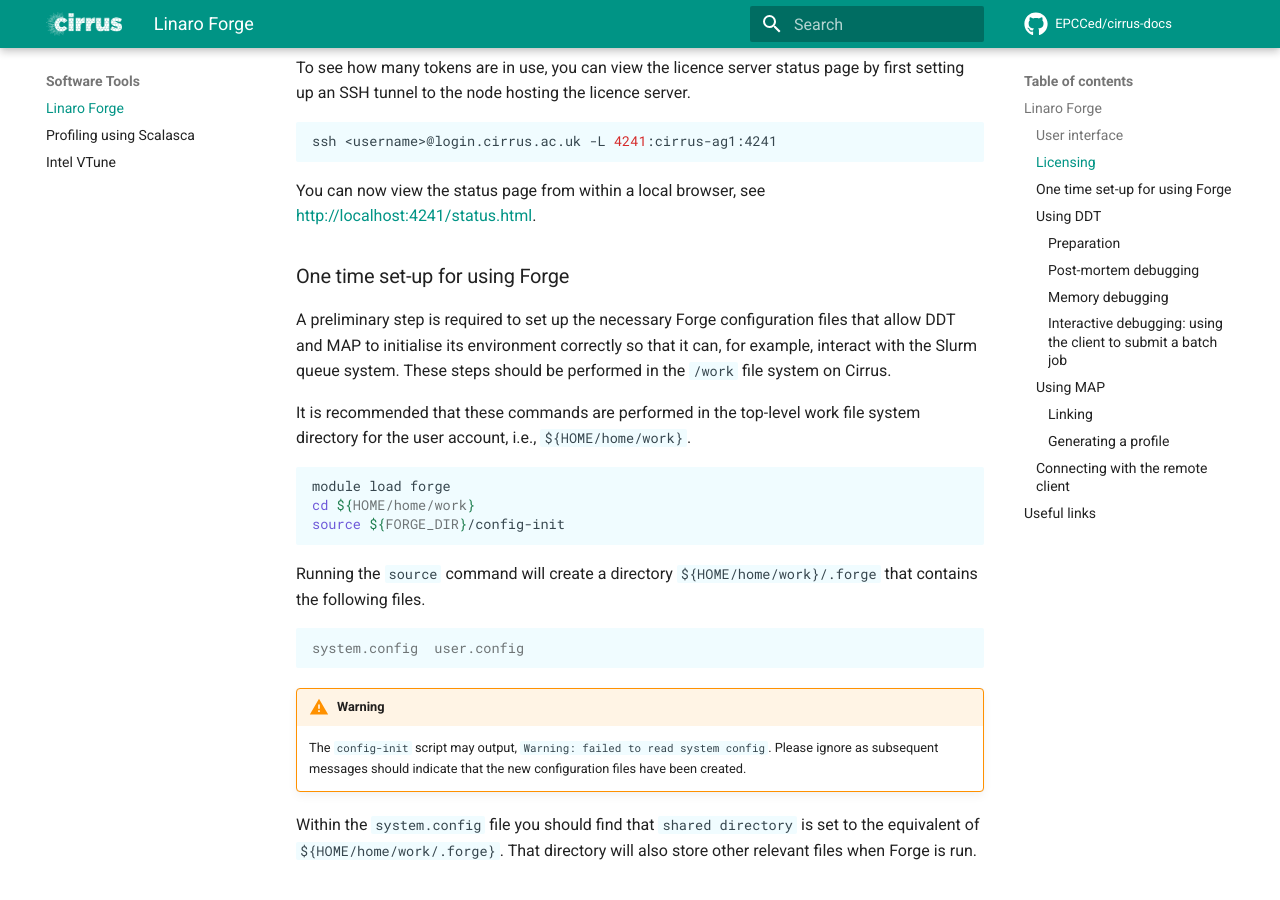
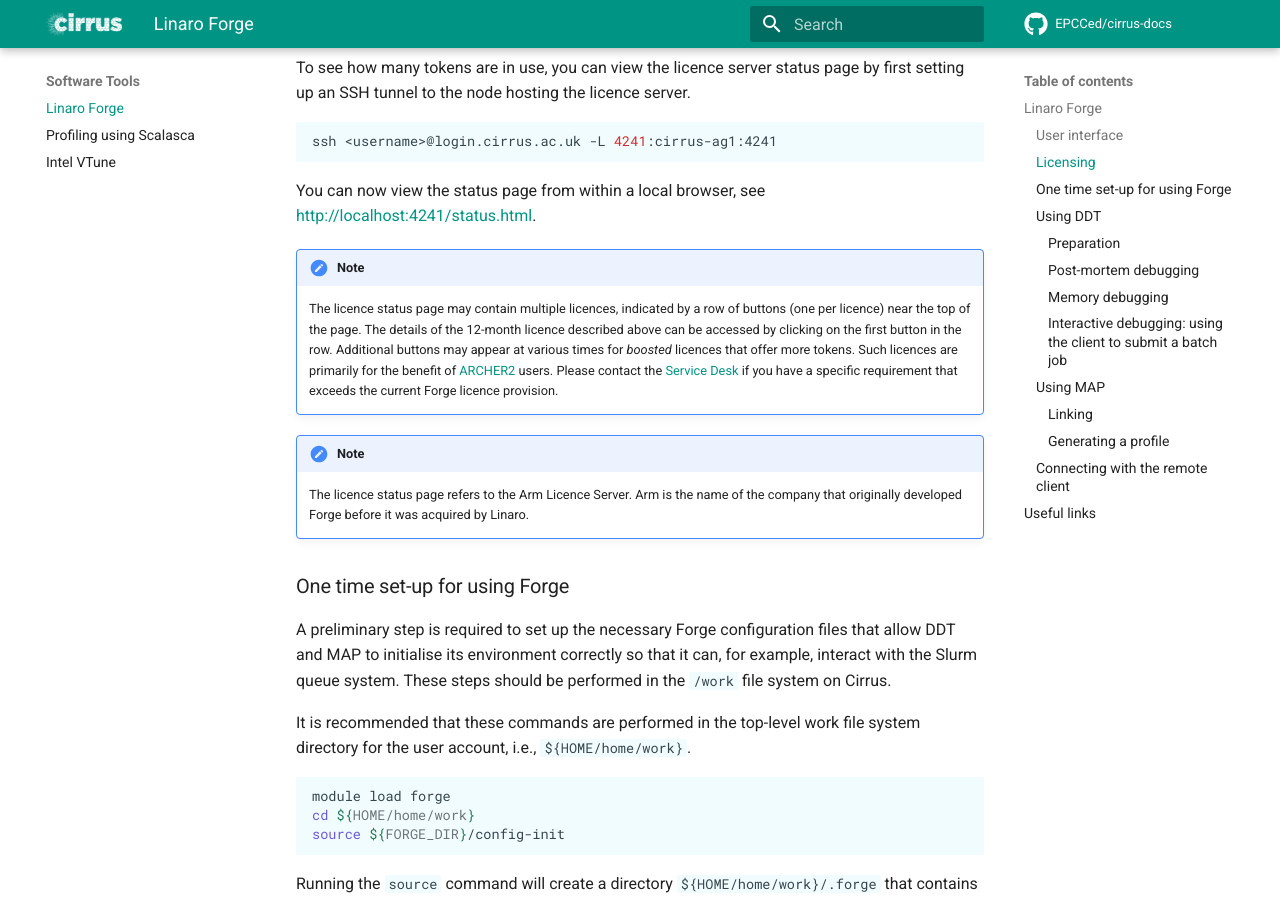
Before and after one commit to EPCCed/cirrus-docs, an MkDocs documentation site: the page built from docs/software-tools/forge.md, in a window 1280 px wide and 900 px high, scrolled down 812 px. Built offline with MkDocs 1.6.1 and Material for MkDocs 9.7.7, drawn with Linux system fonts in a browser that asks for light colours; comment, search, counter and statistics services are not loaded.

Commit message:
Added note about forge boosted licences.

````diff
--- a/docs/software-tools/forge.md
+++ b/docs/software-tools/forge.md
@@ -34,6 +34,17 @@
 ```
 
 You can now view the status page from within a local browser, see [http://localhost:4241/status.html](http://localhost:4241/status.html).
+
+!!! note
+    The licence status page may contain multiple licences, indicated by a row of buttons (one per licence) near the top of the page.
+    The details of the 12-month licence described above can be accessed by clicking on the first button in the row.
+    Additional buttons may appear at various times for *boosted* licences that offer more tokens. Such licences are primarily for the
+    benefit of [ARCHER2](https://www.archer2.ac.uk/) users. Please contact the [Service Desk](https://www.cirrus.ac.uk/support/) if you have a specific requirement that exceeds
+    the current Forge licence provision.
+
+!!! note
+    The licence status page refers to the Arm Licence Server. Arm is the name of the company that originally developed Forge
+    before it was acquired by Linaro.
 
 
 ### One time set-up for using Forge
````
